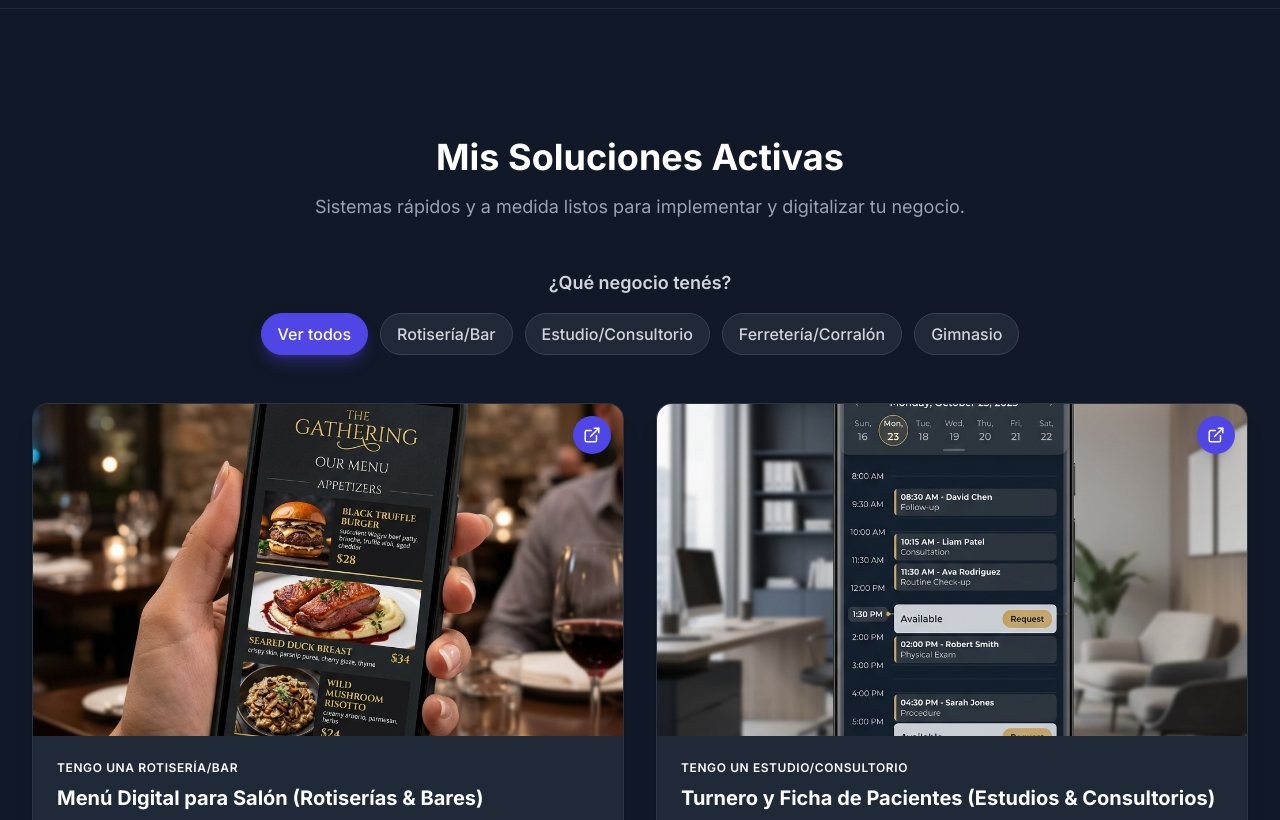
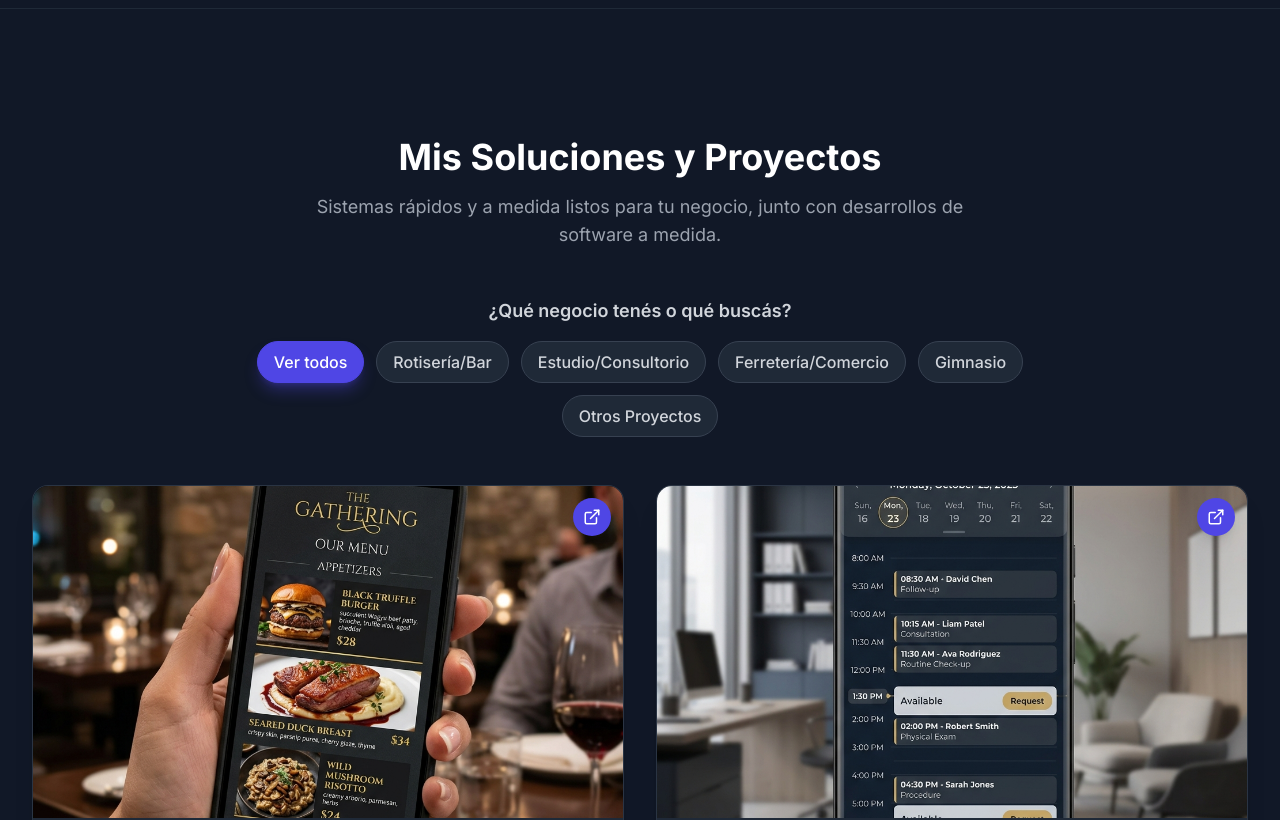
Before and after one commit to SantiCabrera19/portfolio-santiago, a Next.js app: page / in a window 1280 px wide. Shown: the part 1760-2580 px from the top of the page. Built offline with nearby package versions, Linux system fonts and the light colour scheme.

Commit message:
feat: restore academic projects with video player support and dynamic filter

```diff
--- a/src/components/Projects.tsx
+++ b/src/components/Projects.tsx
@@ -3,7 +3,7 @@
 import { useState } from 'react'
 import { motion, AnimatePresence } from 'framer-motion'
 import { projects } from '@/data/projects'
-import { ExternalLink, Eye, MessageCircle } from 'lucide-react'
+import { ExternalLink, Eye, MessageCircle, Github } from 'lucide-react'
 import Image from 'next/image'
 
 const Projects = () => {
@@ -14,9 +14,27 @@ const Projects = () => {
     { id: 'all', label: 'Ver todos' },
     { id: 'gastronomia', label: 'Rotisería/Bar' },
     { id: 'profesional', label: 'Estudio/Consultorio' },
-    { id: 'comercio', label: 'Ferretería/Corralón' },
+    { id: 'comercio', label: 'Ferretería/Comercio' },
     { id: 'bienestar', label: 'Gimnasio' },
+    { id: 'otros', label: 'Otros Proyectos' },
   ]
+
+  const getYouTubeEmbedUrl = (url?: string): string | null => {
+    if (!url) return null
+    try {
+      // youtu.be/<id>
+      const shortMatch = url.match(/youtu\.be\/([a-zA-Z0-9_-]{11})/)
+      if (shortMatch) return `https://www.youtube.com/embed/${shortMatch[1]}`
+
+      // youtube.com/watch?v=<id>
+      const watchMatch = url.match(/[?&]v=([a-zA-Z0-9_-]{11})/)
+      if (watchMatch) return `https://www.youtube.com/embed/${watchMatch[1]}`
+
+      // already an embed
+      if (url.includes('/embed/')) return url
+    } catch {}
+    return null
+  }
 
   const filteredProjects = selectedRubro === 'all'
     ? projects
@@ -33,17 +51,17 @@ const Projects = () => {
           className="text-center mb-8 sm:mb-12"
         >
           <h2 className="text-3xl md:text-4xl font-bold text-white mb-4">
-            Mis Soluciones Activas
+            Mis Soluciones y Proyectos
           </h2>
           <p className="mobile-text-lg text-gray-400 max-w-2xl mx-auto px-4 sm:px-0">
-            Sistemas rápidos y a medida listos para implementar y digitalizar tu negocio.
+            Sistemas rápidos y a medida listos para tu negocio, junto con desarrollos de software a medida.
           </p>
         </motion.div>
 
         {/* Filtros dinámicos */}
         <div className="flex flex-col items-center mb-12">
           <h3 className="text-lg text-gray-300 font-semibold mb-4 text-center">
-            ¿Qué negocio tenés?
+            ¿Qué negocio tenés o qué buscás?
           </h3>
           <div className="flex flex-wrap gap-2 sm:gap-3 justify-center max-w-4xl px-4">
             {rubros.map((rubro) => (
@@ -83,8 +101,18 @@ const Projects = () => {
                 transition={{ duration: 0.4 }}
                 className="bg-dark-800 rounded-2xl shadow-xl overflow-hidden group hover:shadow-2xl border border-gray-700/50 hover:border-primary-500/50 transition-all duration-300 flex flex-col h-full"
               >
-                {/* Mockup Preview */}
-                <div className="relative w-full overflow-hidden" style={{ aspectRatio: '16/9' }}>
+                {/* Mockup Preview / YouTube Embed */}
+                <div className="relative w-full overflow-hidden bg-gray-950" style={{ aspectRatio: '16/9' }}>
+                  {project.demo ? (
+                    <iframe
+                      src={getYouTubeEmbedUrl(project.demo) || undefined}
+                      title={project.title + ' Demo'}
+                      frameBorder="0"
+                      allow="accelerometer; autoplay; clipboard-write; encrypted-media; gyroscope; picture-in-picture"
+                      allowFullScreen
+                      className="absolute inset-0 w-full h-full"
+                    ></iframe>
+                  ) : (
                     <Image
                       src={project.image}
                       alt={project.title}
@@ -93,6 +121,8 @@ const Projects = () => {
                       className="object-cover group-hover:scale-105 transition-transform duration-500"
                       priority
                     />
+                  )}
+                  {project.live && !project.demo && (
                     <div className="absolute top-3 right-3 flex space-x-2">
                       <motion.a
                         href={project.live}
@@ -106,6 +136,7 @@ const Projects = () => {
                         <ExternalLink size={18} />
                       </motion.a>
                     </div>
+                  )}
                 </div>
 
                 {/* Contenido de Tarjeta */}
@@ -124,6 +155,7 @@ const Projects = () => {
                   </p>
 
                   <div className="flex flex-col sm:flex-row gap-3 mt-auto">
+                    {project.live && (
                       <motion.a
                         href={project.live}
                         target="_blank"
@@ -135,6 +167,20 @@ const Projects = () => {
                         <ExternalLink size={16} />
                         Probar Demo
                       </motion.a>
+                    )}
+                    {project.github ? (
+                      <motion.a
+                        href={project.github}
+                        target="_blank"
+                        rel="noopener noreferrer"
+                        className="btn-secondary flex-1 inline-flex items-center justify-center gap-2 text-sm sm:text-base py-2.5 text-gray-300 hover:text-white"
+                        whileHover={{ scale: 1.02 }}
+                        whileTap={{ scale: 0.98 }}
+                      >
+                        <Github size={16} />
+                        Ver Código
+                      </motion.a>
+                    ) : (
                       <motion.a
                         href={`https://wa.me/543624280817?text=Hola%20Santiago!%20Me%20interesa%20la%20solución%20de%20${encodeURIComponent(project.title)}`}
                         target="_blank"
@@ -146,6 +192,7 @@ const Projects = () => {
                         <MessageCircle size={16} className="text-emerald-500" />
                         Consultar
                       </motion.a>
+                    )}
                   </div>
 
                   {/* Toggle ver más */}
--- a/src/data/projects.ts
+++ b/src/data/projects.ts
@@ -62,5 +62,83 @@ export const projects = [
     ],
     rubro: "bienestar",
     rubroLabel: "Tengo un Gimnasio"
+  },
+  {
+    id: 5,
+    title: "ElectroStore E-commerce",
+    description: "E-commerce moderno de electrodomésticos con catálogo, filtros avanzados, carrito de compras y sistema de autenticación.",
+    longDescription: "Plataforma e-commerce full-stack construida con Next.js 15 y Supabase. Incluye catálogo de productos con filtros avanzados, búsqueda en tiempo real, carrito de compras, sistema de ofertas, checkout simulado y diseño responsive mobile-first inspirado en Mercado Libre.",
+    image: "/images/ElectroStore.png",
+    demo: "https://youtu.be/ER05ys3znIk",
+    github: "https://github.com/SantiCabrera19/electrostore-ecommerce",
+    live: "https://electrostore-ecommerce.vercel.app",
+    features: [
+      "Catálogo con filtros avanzados",
+      "Búsqueda en tiempo real",
+      "Carrito de compras",
+      "Sistema de ofertas",
+      "Checkout simulado",
+      "Autenticación",
+      "Mobile-first responsive",
+    ],
+    rubro: "comercio",
+    rubroLabel: "Comercio / E-commerce"
+  },
+  {
+    id: 6,
+    title: "CineForo",
+    description: "Plataforma de foros y reseñas de películas, con sistema de usuarios, comentarios y panel de administración.",
+    longDescription: "Aplicación web full-stack desarrollada con Django y SQLite. Incluye sistema completo de CRUD para películas, reseñas con likes AJAX, autenticación de usuarios, panel de administración y diseño responsive.",
+    image: "/images/CineForos.png",
+    demo: "https://www.youtube.com/watch?v=ckkhcqXZt2w",
+    github: "https://github.com/SantiCabrera19/cineforo",
+    live: "https://devsanticabrera.pythonanywhere.com/",
+    features: [
+      "Sistema de usuarios",
+      "Foros y reseñas",
+      "Panel de administración",
+      "Responsive",
+    ],
+    rubro: "otros",
+    rubroLabel: "Proyecto Personal / Foro"
+  },
+  {
+    id: 7,
+    title: "Sistema de Gestión de Convenios",
+    description: "Sistema web para gestión de convenios institucionales, CRUD, autenticación y panel de administración.",
+    longDescription: "Aplicación web empresarial con sistema de roles (admin/user), gestión completa de convenios, flujo de aprobaciones, notificaciones por email con Resend, validaciones con Zod y dashboard administrativo.",
+    image: "/images/Convenios-utn.png",
+    demo: "https://www.youtube.com/watch?v=ul0mDuwQc-w",
+    github: "https://github.com/SantiCabrera19/Convenios-UTN",
+    live: "https://convenios-utn.vercel.app/",
+    features: [
+      "Gestión de convenios",
+      "Autenticación",
+      "Panel administrativo",
+      "Notificaciones",
+      "Responsive",
+    ],
+    rubro: "profesional",
+    rubroLabel: "Gestión Institucional / UTN"
+  },
+  {
+    id: 8,
+    title: "Notes App",
+    description: "Aplicación moderna de notas con sistema de etiquetas, filtros y búsqueda en tiempo real.",
+    longDescription: "Aplicación full-stack completa para tomar notas con funcionalidades avanzadas como etiquetado, filtrado por etiquetas, búsqueda en tiempo real, archivo de notas y gestión completa de etiquetas. Desarrollada con React, Node.js, TypeScript y PostgreSQL.",
+    image: "/images/NotesApp.png",
+    demo: "https://www.youtube.com/watch?v=bzECnMQ7STQ",
+    github: "https://github.com/SantiCabrera19/notes-app",
+    live: "https://notes-app-flax-eight.vercel.app/",
+    features: [
+      "CRUD de notas",
+      "Sistema de etiquetas",
+      "Búsqueda en tiempo real",
+      "Filtros avanzados",
+      "Archivo de notas",
+      "Responsive",
+    ],
+    rubro: "otros",
+    rubroLabel: "Proyecto Personal / Utilidad"
   }
 ]
```
Lines whose indentation alone changed are shown as unchanged.
